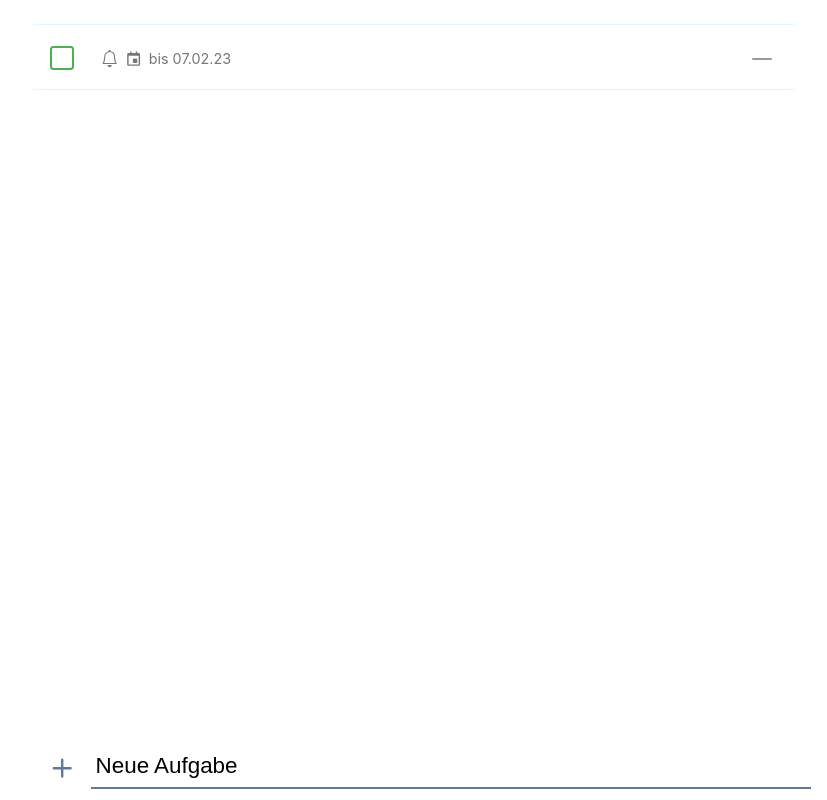
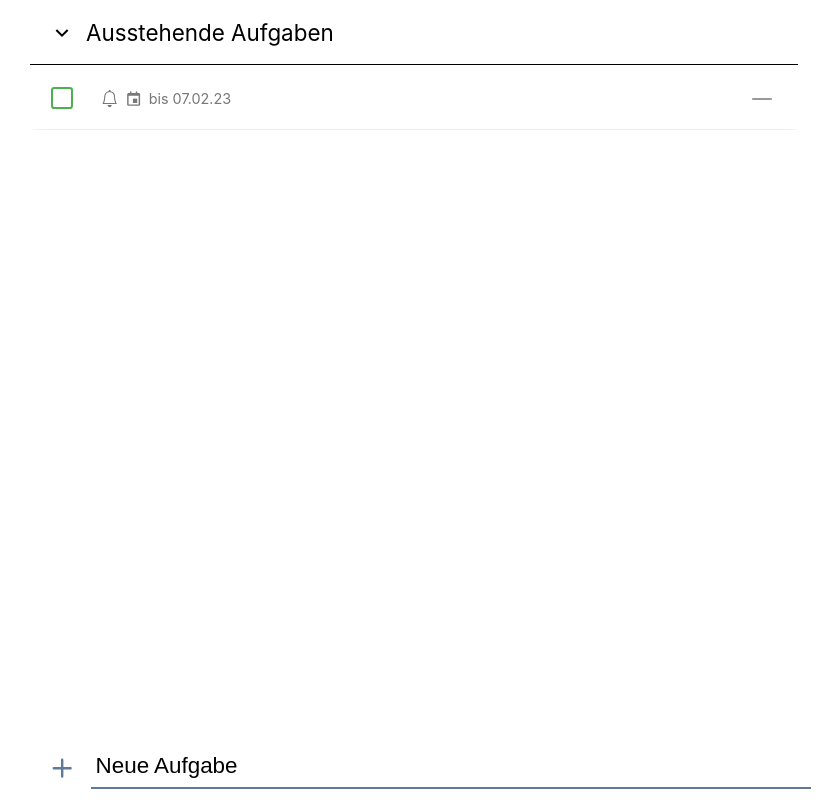
Before and after one commit to Jannik1020/office-management, a React (Create React App) app: page / in a window 1280 px wide. Both pictures are taken after a click on the icon 287 px from the left and 767 px from the top of the page. Shown: the whole page, without its empty margins (226-1053 px from the left). Built offline with nearby package versions, Linux system fonts and the light colour scheme.

Commit message:
implemented collapsable task sections

```diff
--- a/src/features/tasks/Components/Checkbox.module.css
+++ b/src/features/tasks/Components/Checkbox.module.css
@@ -1,6 +1,6 @@
 .checkbox {
-  width: 40%;
-  height: 40%;
+  width: 38%;
+  height: 38%;
   border: 2px solid #4caf50;
   border-radius: 15%;
   position: relative;
--- a/src/features/tasks/Components/Delete.js
+++ b/src/features/tasks/Components/Delete.js
@@ -11,7 +11,6 @@ export default function Delete (props) {
   const dispatch = useDispatch()
 
   function handleClick () {
-    console.log("Hello")
     dispatch(removeTask(props.id));
   }
 
--- a/src/features/tasks/Components/Task.module.css
+++ b/src/features/tasks/Components/Task.module.css
@@ -1,6 +1,6 @@
-.task:first-child {
+/*.task:first-child {
   border-top: 1px solid #dbf2ff;
-}
+}*/
 
 .task {
   height: 3rem;
@@ -39,7 +39,7 @@
 
 .taskTitle {
   height: 100%;
-  font-size: 1.4em;
+  font-size: 1.3em;
   color: #232323;
 }
 
--- a/src/features/tasks/Components/TaskView.js
+++ b/src/features/tasks/Components/TaskView.js
@@ -2,10 +2,44 @@ import {useSelector} from "react-redux"
 import {selectTasks, selectCompletedTasks} from "../tasksSlice"
 import styles from "./TaskView.module.css"
 import {ImArrowDown} from "react-icons/im"
+import {RiArrowDownSLine} from "react-icons/ri"
+import { useState } from "react"
+
+
+  function SectionHeader(props) {
+
+    const [collapsed, setCollapsed] = useState(props.collapsed)
+
+    function handleClick (){
+      setCollapsed(!collapsed);
+      props.onClick(props.section)
+    }
+
+    return (
+      <div className={`${styles.sectionHeader} ${styles[props.section]}`} onClick={handleClick}>
+        <div className={styles.icSectionWrapper}>
+          {collapsed ? <RiArrowDownSLine className={styles.icSection} style={{transform: "rotate(-90deg)"}} /> : <RiArrowDownSLine className={styles.icSection}  />}
+        </div>
+        <div className={styles.headerTitle}>
+          {props.header}
+        </div>
+      </div>
+   )
+  }
+
 
   export default function TaskView () {
     var tasks = useSelector(selectTasks)
     var completedTask = useSelector(selectCompletedTasks)
+
+    const [sections, setSections] = useState({"tasks": true, "completedTasks": true})
+
+    function handleCollapse (section) {
+      var sectionsChanged = sections;
+      sectionsChanged[section] = !sectionsChanged[section];
+      setSections({...sectionsChanged});
+    }
+
     return (
       <div>
         {(tasks.length === 0 && completedTask.length === 0) && (
@@ -14,14 +48,20 @@ import {ImArrowDown} from "react-icons/im"
             <ImArrowDown className={styles.defaultIcon}></ImArrowDown>
           </div>
         )}
+        {(tasks.length > 0 || completedTask.length > 0) && <SectionHeader header="Ausstehende Aufgaben" section="tasks" onClick={handleCollapse} collapsed={!sections["tasks"]} />}
         {(tasks.length === 0 && completedTask.length > 0) && <div className={styles.completedText}>Super! Du hast alle Aufgaben erledigt</div>}
+        {sections["tasks"] &&
           <ul className={styles.taskList}>
             {tasks}
           </ul>
-        {completedTask.length !== 0 && <hr className={styles.taskListDivider}/>}
+        }
+        {/*completedTask.length !== 0 && <hr className={styles.taskListDivider}/>*/}
+        {(completedTask.length > 0) && <SectionHeader header="Erledigte Aufgaben" section="completedTasks" onClick={handleCollapse} collapsed={!sections["completedTasks"]}/>}
+        {sections["completedTasks"] &&
           <ul className={`${styles.taskList} ${styles.done}`}>
             {completedTask}
           </ul>
+        }
       </div>
     )
   }
--- a/src/features/tasks/Components/TaskView.module.css
+++ b/src/features/tasks/Components/TaskView.module.css
@@ -29,17 +29,16 @@
 
 .taskList {
   list-style-type: none;
-  margin-bottom: 1.5rem;
-  margin-top: 1.5rem;
 }
 
 .done {
   margin-bottom: 0;
 }
 
+/*
 .done > * {
   background-color: #f0faff;
-}
+}*/
 
 .done p {
   color: #4caf50;
@@ -49,3 +48,45 @@
   border: 0.1rem solid #617999;
   border-radius: 2%;
 }
+
+.sectionHeader {
+  height: 3rem;
+
+  padding: 0.5rem;
+
+  border-bottom: 0.1rem solid black;
+
+  display: flex;
+  align-items: center;
+}
+
+.completedTasks {
+  border-bottom: 0.1rem solid #4caf50;
+}
+
+.sectionHeader:hover {
+  background-color: #dcf1fc;
+  cursor: pointer;
+}
+
+.icSectionWrapper {
+  height: 100%;
+  width: 3rem;
+
+  display: flex;
+  justify-content: center;
+  align-items: center;
+}
+
+.icSection {
+  height: 1.5em;
+  width: 1.5em;
+
+  position: relative;
+  top: 2%;
+}
+
+.headerTitle {
+  font-size: 1.4em;
+  flex-grow: 1;
+}
```
Lines whose indentation alone changed are shown as unchanged.
